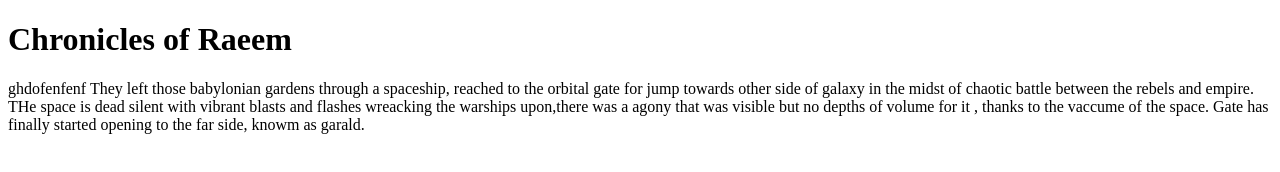
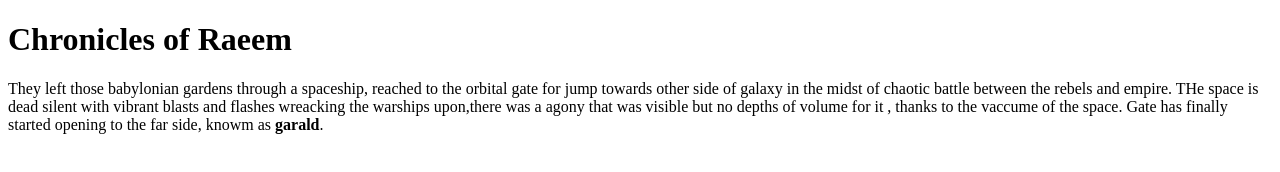
Before and after one commit to har-012/git_test, a plain HTML site: page idex2.html in a window 1280 px wide. Drawn offline with Linux system fonts and the light colour scheme.

```diff
--- a/idex2.html
+++ b/idex2.html
@@ -6,7 +6,6 @@
     </head>
     <body>
         <h1>Chronicles of Raeem</h1>
-        ghdofenfenf
-        They left those babylonian gardens through a spaceship, reached to the orbital gate for jump towards other side of galaxy in the midst of chaotic battle between the rebels and empire. THe space is dead silent with vibrant blasts and flashes wreacking the warships upon,there was a agony that was visible but no depths of volume for it , thanks to the vaccume of the space. Gate has finally started opening to the far side, knowm as garald.
+        They left those babylonian gardens through a spaceship, reached to the orbital gate for jump towards other side of galaxy in the midst of chaotic battle between the rebels and empire. THe space is dead silent with vibrant blasts and flashes wreacking the warships upon,there was a agony that was visible but no depths of volume for it , thanks to the vaccume of the space. Gate has finally started opening to the far side, knowm as <strong>garald</strong>.
     </body>
     </html>
```
